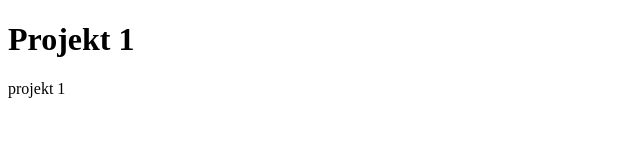
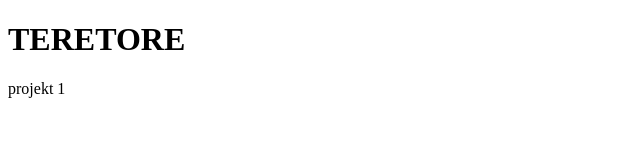
Before and after one commit to AndryAvamagi/VeebiProjekt, a plain HTML site: page projekt1.html in a window 1280 px wide. Shown: the whole page, without its empty margins (0-640 px from the left). Drawn offline with Linux system fonts and the light colour scheme.

Commit message:
hello lol

```diff
--- a/projekt1.html
+++ b/projekt1.html
@@ -6,7 +6,7 @@
     <title>Projekt 1</title>
 </head>
 <body>
-    <h1>Projekt 1</h1>
+    <h1>TERETORE</h1>
     <p>projekt 1</p>
 </body>
 </html>
```
